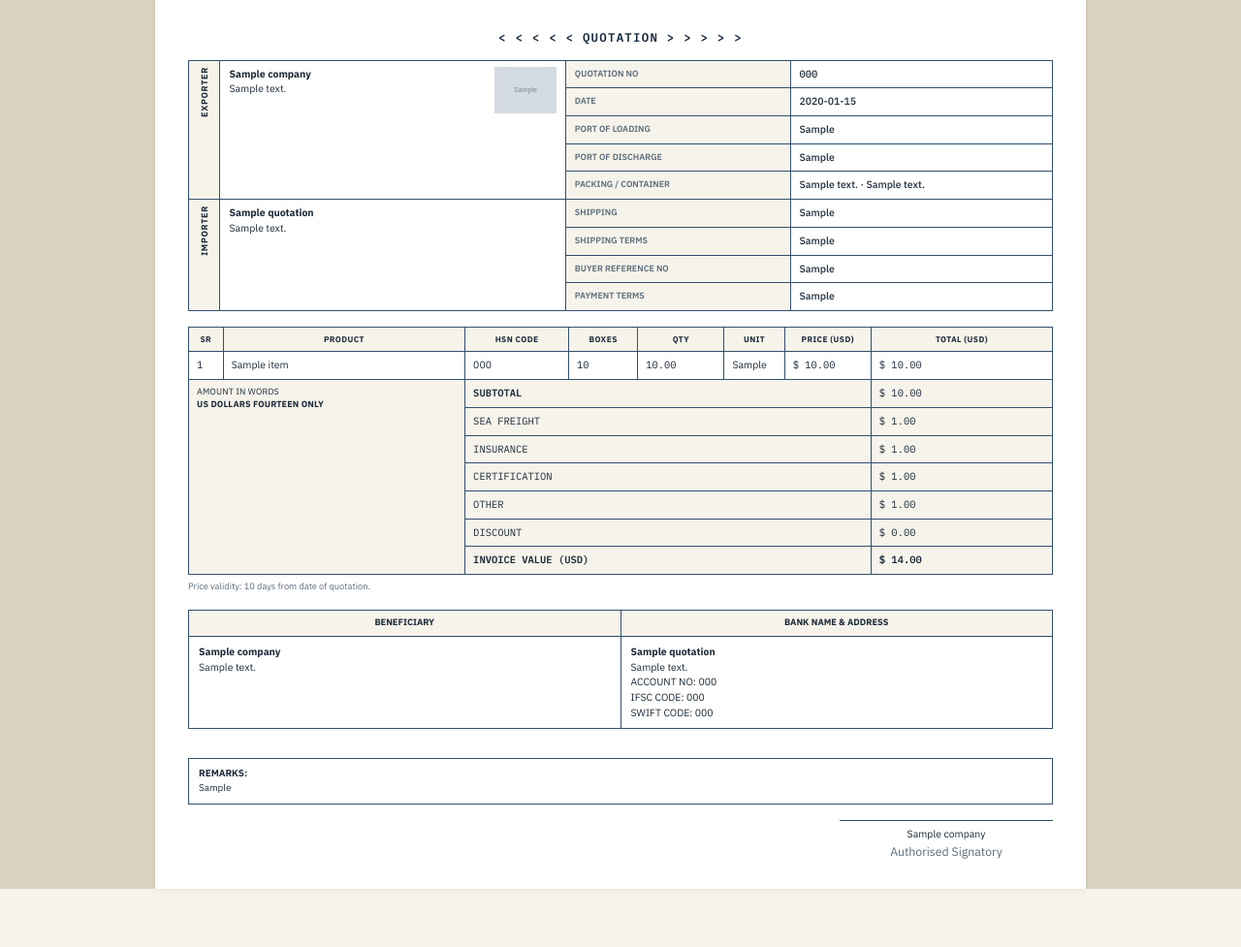
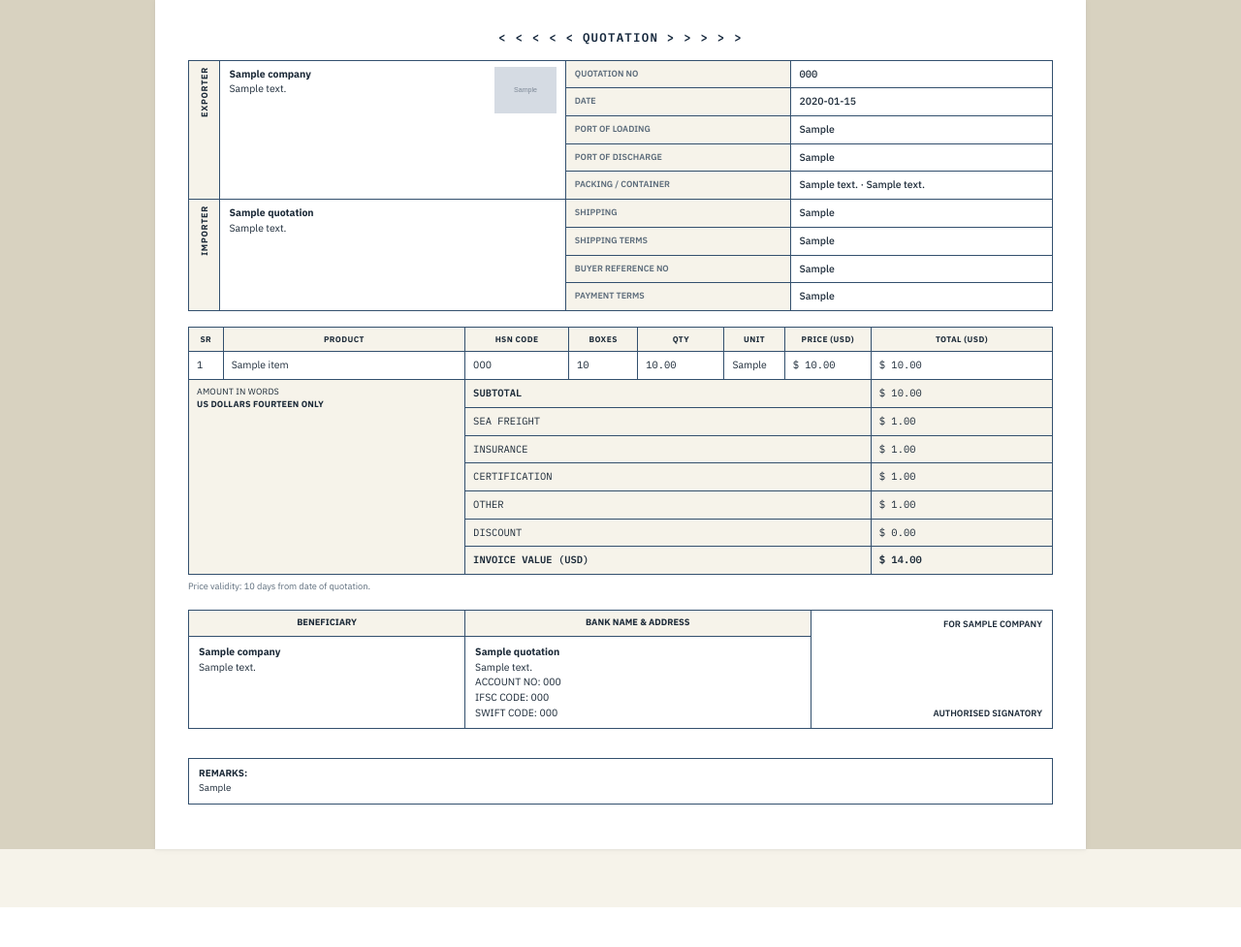
Before and after one commit to tdpatelgit/exportManagement, a Flask app: page /quotations/1 in a window 1280 px wide. Shown: the part 81-1058 px from the top of the page at 97% size. After the commit the page ends 1017 px from the top, so only its background shows below. Run offline with Flask 3, Linux system fonts and the light colour scheme; the visitor is signed in with stand-in values (Sample User, id 1); tables that the repository leaves empty hold one stand-in row (values such as "Sample post"); grey boxes marked "Sample" are stand-in pictures; data that the repository does not hold is empty.

Commit message:
look: redesigned the quotation page to now add the signature on the bank name and address row

```diff
--- a/crm_app/app/static/css/style.css
+++ b/crm_app/app/static/css/style.css
@@ -531,9 +531,19 @@ legend { font-size: .8rem; font-weight: 600; color: var(--color-ink); padding: 0
 
 .quote-footnote { font-size: .6175rem; color: var(--color-text-soft); margin-bottom: 16px; }
 
-.quote-bank-table { width: 100%; border-collapse: collapse; border: 1px solid var(--color-ink); margin-bottom: 30px; }
+.quote-bank-table { width: 100%; table-layout: fixed; border-collapse: collapse; border: 1px solid var(--color-ink); margin-bottom: 30px; }
 .quote-bank-table th { border: 1px solid var(--color-line-dark); background: var(--color-paper); padding: 6px 8px; font-size: .6175rem; }
-.quote-bank-table td { border: 1px solid var(--color-line-dark); padding: 8px 10px; vertical-align: top; width: 50%; }
+.quote-bank-table td { border: 1px solid var(--color-line-dark); padding: 8px 10px; vertical-align: top; overflow-wrap: break-word; }
+
+/* Signature cell sits to the right of the bank name/address cell, sized to
+   leave room for both a physical signature and a rubber stamp - mirrors the
+   purchase order's po-sign-cell/po-sign-flex pattern instead of a separate
+   full-width signature row. */
+.quote-sign-cell { height: 110px; padding: 4px 6px; }
+.quote-sign-flex {
+  display: flex; flex-direction: column; justify-content: space-between;
+  height: 100%; text-align: right; font-weight: 600; font-size: .6175rem;
+}
 
 .quote-signature { display: flex; justify-content: space-between; align-items: flex-end; }
 .quote-signature-box { text-align: center; min-width: 220px; border-top: 1px solid var(--color-line-dark); padding-top: 6px; }
--- a/crm_app/app/templates/quotations/_sheet.html
+++ b/crm_app/app/templates/quotations/_sheet.html
@@ -160,9 +160,16 @@
   <div class="quote-footnote">Price validity: {{ quotation.price_validity_days }} days from date of quotation.</div>
 
   <table class="quote-bank-table">
+    <colgroup><col style="width:32%"><col style="width:40%"><col style="width:28%"></colgroup>
     <tr>
       <th>BENEFICIARY</th>
       <th>BANK NAME &amp; ADDRESS</th>
+      <td rowspan="2" class="quote-sign-cell">
+        <div class="quote-sign-flex">
+          <div>FOR&nbsp;{{ company.company_name|upper if company else '' }}</div>
+          <div>AUTHORISED SIGNATORY</div>
+        </div>
+      </td>
     </tr>
     <tr>
       <td>
@@ -185,12 +192,4 @@
     <div>{{ quotation.remarks|replace('\n', '<br>')|safe }}</div>
   </div>
   {% endif %}
-
-  <div class="quote-signature">
-    <div></div>
-    <div class="quote-signature-box">
-      <div>{{ company.company_name if company else '' }}</div>
-      <div class="text-sm text-soft">Authorised Signatory</div>
-    </div>
-  </div>
 </div>
```
